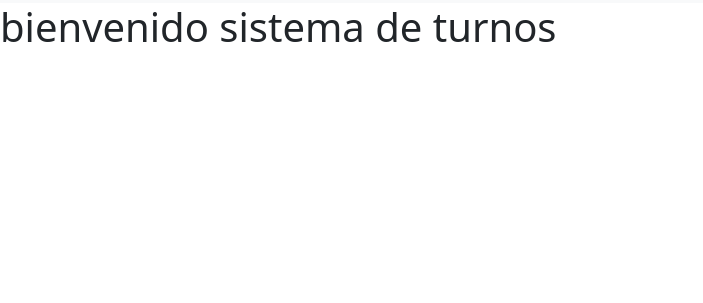
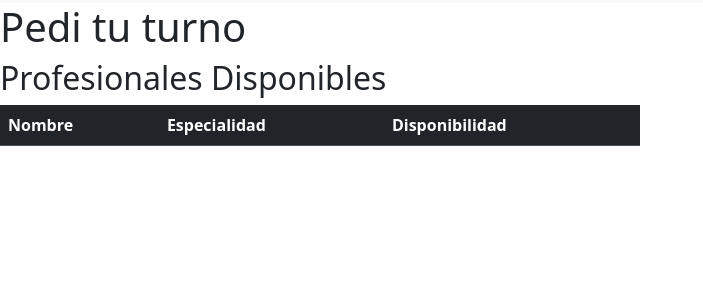
Before and after one commit to GriseldamSanch/sistem-flask, a Flask app: page /turnos in a window 1280 px wide. Shown: the part 53-356 px from the top of the page, without its empty margins (0-703 px from the left). Run offline with Flask 3, Linux system fonts and the light colour scheme; data that the repository does not hold is empty; some libraries are stand-ins or nearby versions.

Commit message:
se agrega clase profesional a models

```diff
--- a/app.py
+++ b/app.py
@@ -1,7 +1,11 @@
 # entrada a la aplicacion
-from flask import Flask, redirect, render_template, request, session, url_for
+from flask import Flask, flash, redirect, render_template, request, session, url_for
 import config
 from flask_mysqldb import MySQL #paquete conexion de  MYSQL
+
+# from models.clientes import Cliente
+
+from models.profesionales import Profesional
 
 #--------------------------------------------------------------------------------------------------------------------------
 #*                                        app y su conexion la DB
@@ -16,7 +20,6 @@ app.config["MYSQL_HOST"] = config.MYSQL_HOST
 app.config["MYSQL_USER"] = config.MYSQL_USER
 app.config["MYSQL_PASSWORD"] = config.MYSQL_PASSWORD
 app.config["MYSQL_DB"] = config.MYSQL_DB
-
 
 
 #--------------------------------------------------------------------------------------------------------------------------
@@ -53,7 +56,9 @@ def login():
 # TODO RUTA TURNOS
 @app.route('/turnos', methods=['GET'])
 def turnos():
-    return render_template('turnos.html')
+    #instancia de la clase profesionales
+    profesionales = Profesional.get_profesionales(mysql)
+    return render_template('turnos.html',profesionales=profesionales)
 
 
 # TODO RUTA LOGOUT
@@ -64,10 +69,21 @@ def logout():
 
 
 # TODO RUTA NEW CLIENTE
-@app.route('/new-cliente', methods=['GET'])
+@app.route('/new-cliente', methods=['GET', 'POST'])
 def new_cliente():
+    if request.method == 'POST': # si se envia el formulario
+        nombre = request.form.get('nombre') # obtiene nombre del formulario
+        email = request.form.get('email') # obtiene email del formulario
+        telefono = request.form.get('telefono') # obtiene telefono del formulario
+        password = request.form.get('password')# obtiene password del formulario
+        if nombre and email and telefono and password: # si todos los campos estan completos
+            cur = mysql.connection.cursor() #llamado la la base de datos
+            cur.execute("INSERT INTO clientes (nombre, email, telefono, password) VALUES (%s, %s, %s, %s)", (nombre, email, telefono, password))#consulta sql
+            mysql.connection.commit()# confirmacion del sql
+            cur.close() #cierre
+            flash('Usuario registrado correctamente', 'success')  # Añade el mensaje flash
+            return redirect(url_for('new_cliente'))  # Redirige a la misma página para mostrar el mensaje
     return render_template('new-cliente.html')
-
 
 
 #================================================
@@ -82,5 +98,9 @@ def new_cliente():
 
 
 
+
+
+
+
 if __name__ == '__main__':
     app.run(debug=True)  # debug= true para que el servidor se reinicie cada vez que cambia el código.
--- /dev/null
+++ b/models/profesionales.py
@@ -0,0 +1,23 @@
+# clase profesionales
+class Profesional:
+   def __init__(self,id, nombre, especialidad, disponibilidad):
+        self.id = id
+        self.nombre = nombre
+        self.especialidad = especialidad
+        self.disponibilidad = disponibilidad
+   @staticmethod    #????
+   def get_profesionales(myslq):
+       cur = myslq.connection.cursor()#inicio de la consulta
+       cur.execute("SELECT id, nombre, especialidad, disponibilidad FROM profesionales") # query
+       profesionales_db = cur.fetchall() # guardamos la consulta
+       cur.close() # cierre de la consulta
+
+       profesionales = [] # aqui se guardaran los profesionales de la tabla
+
+       for prof in profesionales_db:
+           profesionales.append(Profesional(prof[0],prof[1],prof[2],prof[3])) #????
+       return profesionales
+
+
+   def actualizar_disponibilidad(self, nueva_disponibilidad):
+        pass
--- a/templates/turnos.html
+++ b/templates/turnos.html
@@ -15,8 +15,30 @@
             <span>Bienvenido/a {{session['name']}}<a href="{{url_for('logout')}}" class="mx-3">Logout</a></span>
         </div>
     </nav>
+  <h1>Pedi tu turno</h1>
 
-    <h1>bienvenido sistema de turnos</h1>
+  <h2>Profesionales Disponibles</h2>
+    <table class="table table-dark table-striped w-50">
+        <thead>
+            <tr>
+                <th>Nombre</th>
+                <th>Especialidad</th>
+                <th>Disponibilidad</th>
+            </tr>
+        </thead>
+        <tbody>
+            {% for profesional in profesionales %}
+            <tr>
+                <td>{{ profesional.nombre }}</td>
+                <td>{{ profesional.especialidad }}</td>
+                <td>{{ profesional.disponibilidad }}</td>
+            </tr>
+            {% endfor %}
+        </tbody>
+    </table>
+
+
+
 
 
 
```
Also changed, not shown: models/clientes.py (added, +19 -0 lines), templates/new-cliente.html (+42 -22 lines), README.md (added).
